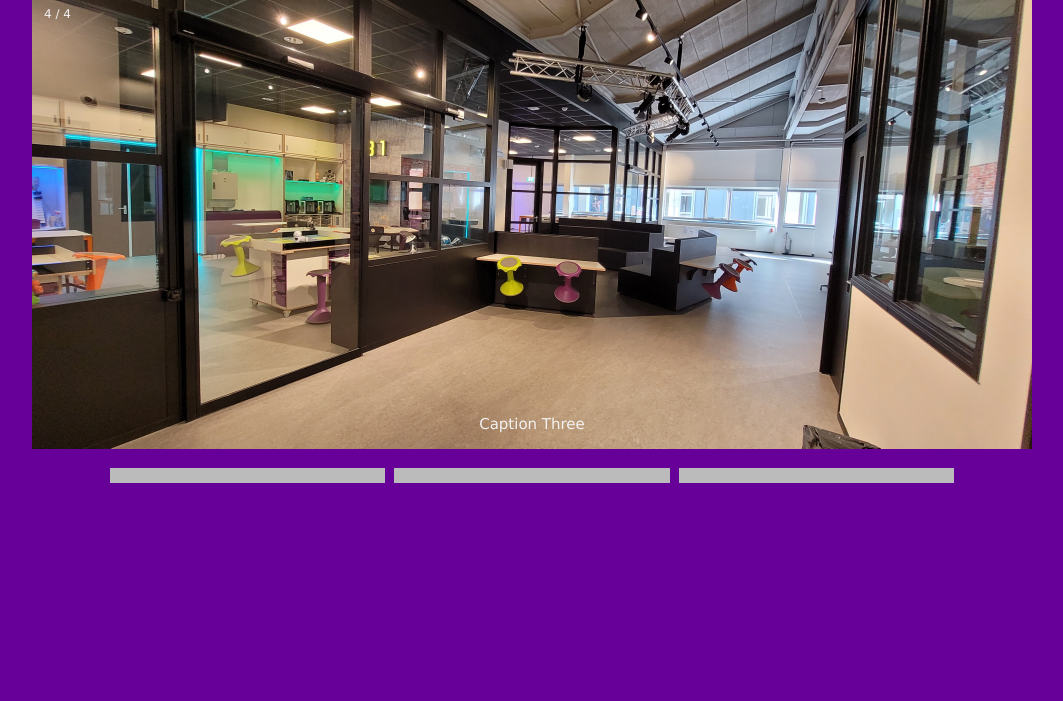
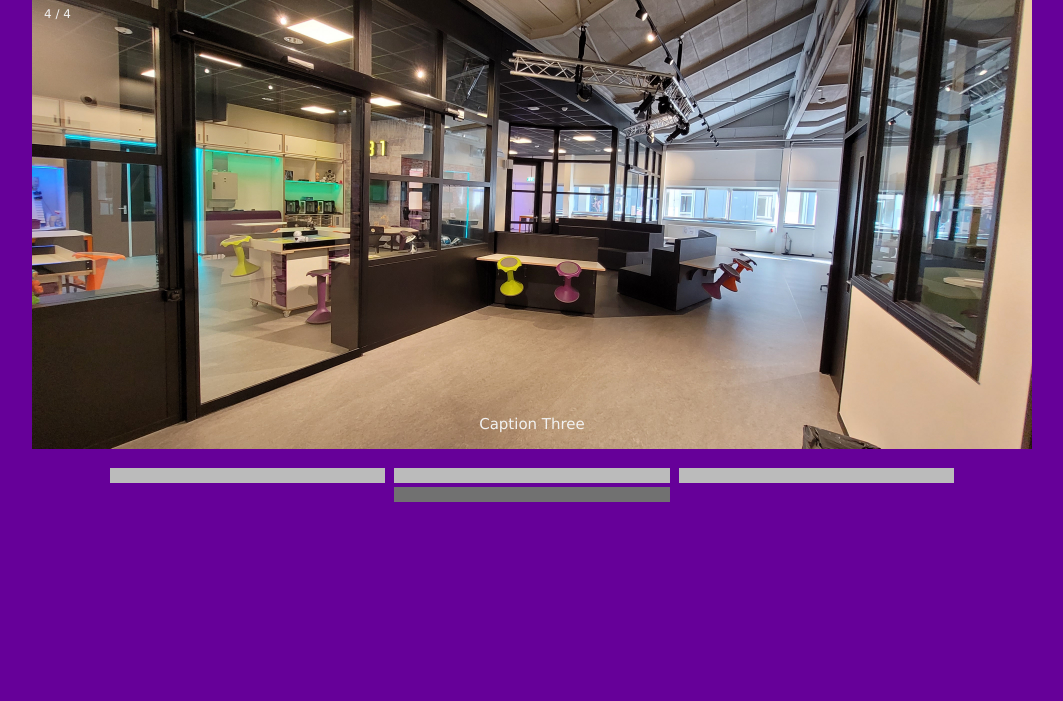
Before and after one commit to iolite312/boekingtechlab, a PHP site: page /index.php in a window 1280 px wide. Shown: the part 159-860 px from the top of the page, without its empty margins (108-1171 px from the left). Run offline with PHP 8.4, Linux system fonts and the light colour scheme; data that the repository does not hold is empty.

Commit message:
adding a span

```diff
--- a/php/inc/indexcontent.inc.php
+++ b/php/inc/indexcontent.inc.php
@@ -32,4 +32,5 @@
   <span class="dot"></span>
   <span class="dot"></span>
   <span class="dot"></span>
+  <span class="dot"></span>
 </div>
```
